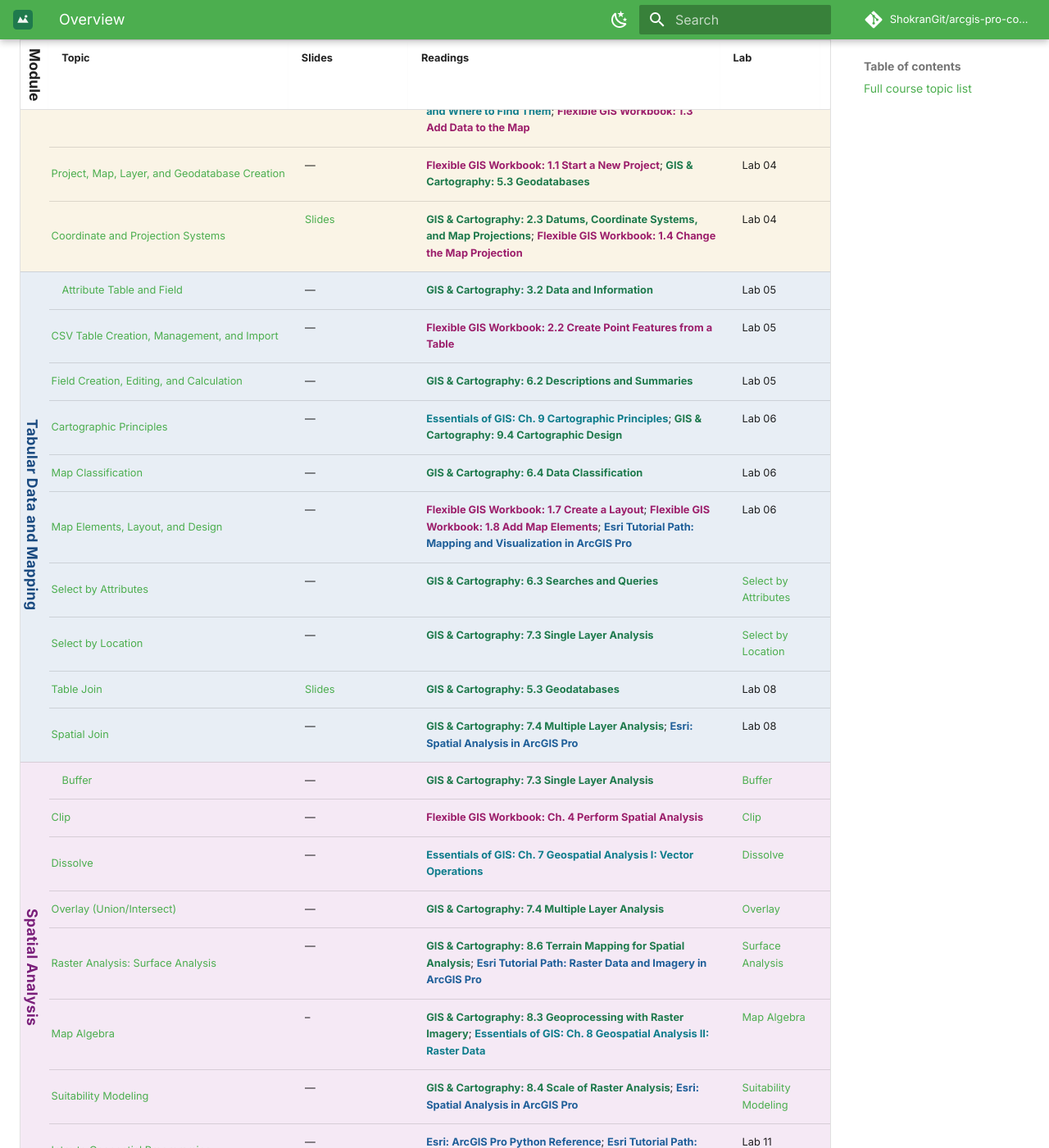
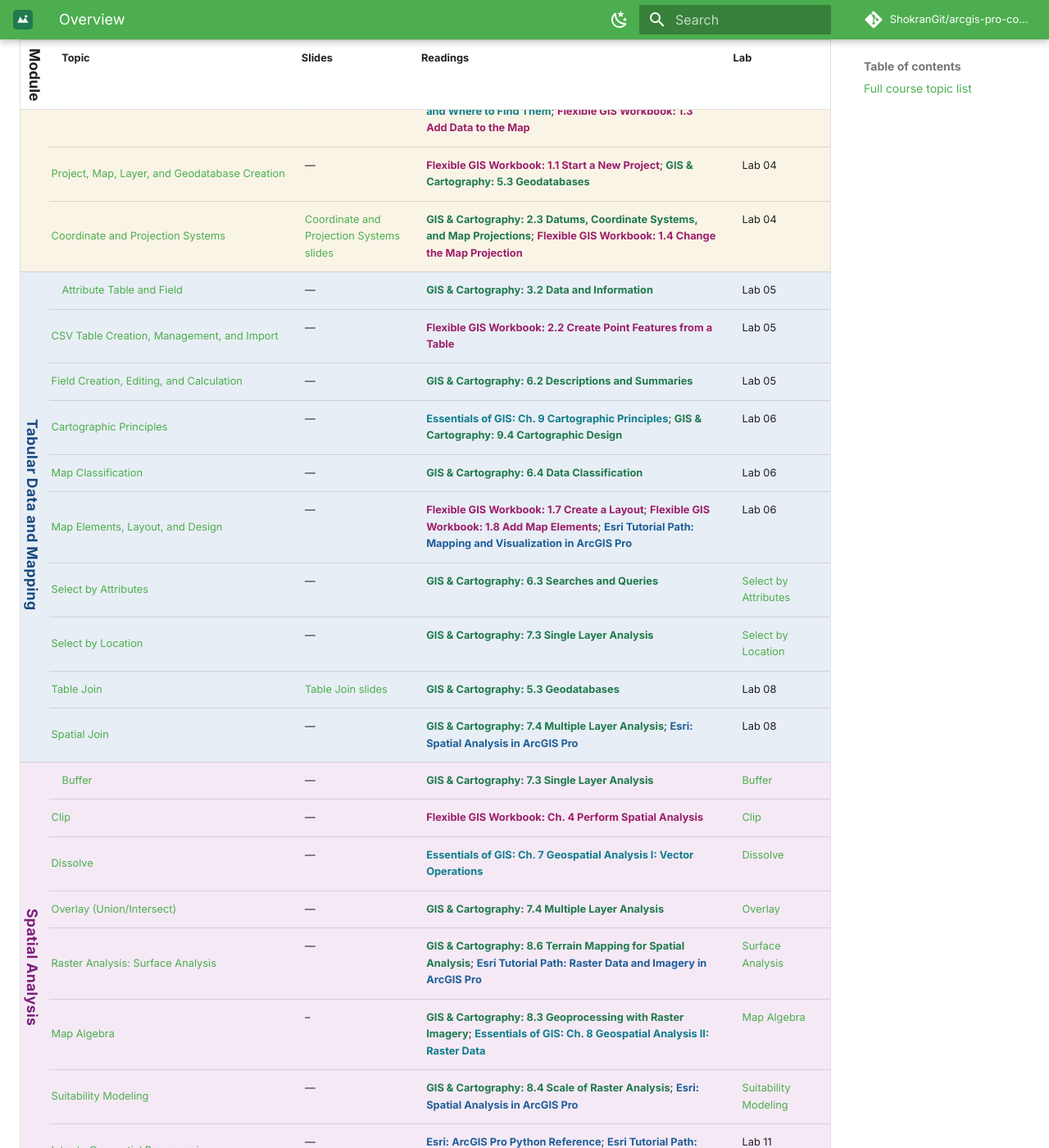
Before and after one commit to ShokranGit/arcgis-pro-course, an MkDocs documentation site: the page built from docs/lessons/index.md, in a window 1280 px wide and 1400 px high, scrolled down 1076 px. Shown: the whole window at 82% size. Built offline with MkDocs 1.6.1 and Material for MkDocs 9.7.7, drawn with Linux system fonts in a browser that asks for light colours; comment, search, counter and statistics services are not loaded.

Commit message:
Fix generic 'Slides' link text on lessons page table

```diff
--- a/docs/lessons/index.md
+++ b/docs/lessons/index.md
@@ -19,7 +19,7 @@ A date-free, college-agnostic view of every topic in the course. This list isn't
 | <span class="module-badge module-intro">Introduction, Foundations, and Data Management</span> | [Data and File Types in the ArcGIS Ecosystem](../concepts/vector-raster.md); [File Management](02b-data-management.md); [Troubleshooting](../troubleshooting.md) | — | [GIS & Cartography: 4.2 Raster Data Models](https://slcc.pressbooks.pub/maps/chapter/4-2/){: .src-cartography}; [GIS & Cartography: 4.3 Vector Data Models](https://slcc.pressbooks.pub/maps/chapter/4-3/){: .src-cartography}; [GIS & Cartography: 5.4 File Formats](https://slcc.pressbooks.pub/maps/chapter/5-4/){: .src-cartography}; [Esri: Data in ArcGIS Pro](https://doc.esri.com/en/arcgis-pro/latest/help/data/main/data-in-arcgis-pro.html){: .src-esri} | Lab 03 |
 | <span class="module-badge module-intro">Introduction, Foundations, and Data Management</span> | [Data Resources Exploration](02b-data-management.md); [Data Acquisition](02b-data-management.md); [Adding Data](02b-data-management.md) | — | [Flexible GIS Workbook: Appendix A GIS Data Repositories](https://mlpp.pressbooks.pub/flexiblegisworkbookpro/back-matter/appendix/){: .src-workbook}; [GIS & Cartography: 5.2 Geographic Data Acquisition](https://slcc.pressbooks.pub/maps/chapter/5-2/){: .src-cartography}; [Essentials of GIS: Ch. 3 Data, Information, and Where to Find Them](https://saylordotorg.github.io/text_essentials-of-geographic-information-systems/s07-data-information-and-where-to-.html){: .src-essentials}; [Flexible GIS Workbook: 1.3 Add Data to the Map](https://mlpp.pressbooks.pub/flexiblegisworkbookpro/chapter/1-3-add-data-to-the-map/){: .src-workbook} | Lab 03 / Lab 04 |
 | <span class="module-badge module-intro">Introduction, Foundations, and Data Management</span> | [Project, Map, Layer, and Geodatabase Creation](02-data-layers-coordinate-systems.md) | — | [Flexible GIS Workbook: 1.1 Start a New Project](https://mlpp.pressbooks.pub/flexiblegisworkbookpro/chapter/chapter-1/){: .src-workbook}; [GIS & Cartography: 5.3 Geodatabases](https://slcc.pressbooks.pub/maps/chapter/5-3/){: .src-cartography} | Lab 04 |
-| <span class="module-badge module-intro">Introduction, Foundations, and Data Management</span> | [Coordinate and Projection Systems](../concepts/coordinate-systems.md) | [Slides](../slides/projection.md) | [GIS & Cartography: 2.3 Datums, Coordinate Systems, and Map Projections](https://slcc.pressbooks.pub/maps/chapter/2-3/){: .src-cartography}; [Flexible GIS Workbook: 1.4 Change the Map Projection](https://mlpp.pressbooks.pub/flexiblegisworkbookpro/chapter/1-4-change-the-map-projection/){: .src-workbook} | Lab 04 |
+| <span class="module-badge module-intro">Introduction, Foundations, and Data Management</span> | [Coordinate and Projection Systems](../concepts/coordinate-systems.md) | [Coordinate and Projection Systems slides](../slides/projection.md) | [GIS & Cartography: 2.3 Datums, Coordinate Systems, and Map Projections](https://slcc.pressbooks.pub/maps/chapter/2-3/){: .src-cartography}; [Flexible GIS Workbook: 1.4 Change the Map Projection](https://mlpp.pressbooks.pub/flexiblegisworkbookpro/chapter/1-4-change-the-map-projection/){: .src-workbook} | Lab 04 |
 | <span class="module-badge module-tabular">Tabular Data and Mapping</span> | [Attribute Table and Field](../concepts/attribute-tables.md) | — | [GIS & Cartography: 3.2 Data and Information](https://slcc.pressbooks.pub/maps/chapter/3-2/){: .src-cartography} | Lab 05 |
 | <span class="module-badge module-tabular">Tabular Data and Mapping</span> | [CSV Table Creation, Management, and Import](03c-tabular-data-management.md) | — | [Flexible GIS Workbook: 2.2 Create Point Features from a Table](https://mlpp.pressbooks.pub/flexiblegisworkbookpro/chapter/2-2-create-point-features-from-a-table/){: .src-workbook} | Lab 05 |
 | <span class="module-badge module-tabular">Tabular Data and Mapping</span> | [Field Creation, Editing, and Calculation](03c-tabular-data-management.md) | — | [GIS & Cartography: 6.2 Descriptions and Summaries](https://slcc.pressbooks.pub/maps/chapter/6-2/){: .src-cartography} | Lab 05 |
@@ -28,7 +28,7 @@ A date-free, college-agnostic view of every topic in the course. This list isn't
 | <span class="module-badge module-tabular">Tabular Data and Mapping</span> | [Map Elements, Layout, and Design](04-symbology-map-design.md) | — | [Flexible GIS Workbook: 1.7 Create a Layout](https://mlpp.pressbooks.pub/flexiblegisworkbookpro/chapter/1-7-create-a-layout/){: .src-workbook}; [Flexible GIS Workbook: 1.8 Add Map Elements](https://mlpp.pressbooks.pub/flexiblegisworkbookpro/chapter/1-8-add-map-elements/){: .src-workbook}; [Esri Tutorial Path: Mapping and Visualization in ArcGIS Pro](https://learn.arcgis.com/en/paths/mapping-and-visualization-in-arcgis-pro/){: .src-esri} | Lab 06 |
 | <span id="select-by-attributes" class="module-badge module-tabular">Tabular Data and Mapping</span> | [Select by Attributes](03-selection-by-attribute.md) | — | [GIS & Cartography: 6.3 Searches and Queries](https://slcc.pressbooks.pub/maps/chapter/6-3/){: .src-cartography} | [Select by Attributes](../labs/select-by-attributes/) |
 | <span id="select-by-location" class="module-badge module-tabular">Tabular Data and Mapping</span> | [Select by Location](03b-selection-by-location.md) | — | [GIS & Cartography: 7.3 Single Layer Analysis](https://slcc.pressbooks.pub/maps/chapter/7-3/){: .src-cartography} | [Select by Location](../labs/select-by-location/) |
-| <span class="module-badge module-tabular">Tabular Data and Mapping</span> | [Table Join](../slides/table-join.md) | [Slides](../slides/table-join.md) | [GIS & Cartography: 5.3 Geodatabases](https://slcc.pressbooks.pub/maps/chapter/5-3/){: .src-cartography} | Lab 08 |
+| <span class="module-badge module-tabular">Tabular Data and Mapping</span> | [Table Join](../slides/table-join.md) | [Table Join slides](../slides/table-join.md) | [GIS & Cartography: 5.3 Geodatabases](https://slcc.pressbooks.pub/maps/chapter/5-3/){: .src-cartography} | Lab 08 |
 | <span class="module-badge module-tabular">Tabular Data and Mapping</span> | [Spatial Join](07-spatial-joins.md) | — | [GIS & Cartography: 7.4 Multiple Layer Analysis](https://slcc.pressbooks.pub/maps/chapter/7-4/){: .src-cartography}; [Esri: Spatial Analysis in ArcGIS Pro](https://doc.esri.com/en/arcgis-pro/latest/help/analysis/introduction/spatial-analysis-in-arcgis-pro.html){: .src-esri} | Lab 08 |
 | <span id="buffer" class="module-badge module-spatial">Spatial Analysis</span> | [Buffer](05-geoprocessing.md) | — | [GIS & Cartography: 7.3 Single Layer Analysis](https://slcc.pressbooks.pub/maps/chapter/7-3/){: .src-cartography} | [Buffer](../labs/buffer/) |
 | <span class="module-badge module-spatial" id="clip">Spatial Analysis</span> | [Clip](05-geoprocessing.md) | — | [Flexible GIS Workbook: Ch. 4 Perform Spatial Analysis](https://mlpp.pressbooks.pub/flexiblegisworkbookpro/part/ch4-perform-spatial-analysis/){: .src-workbook} | [Clip](../labs/clip/) |
```
